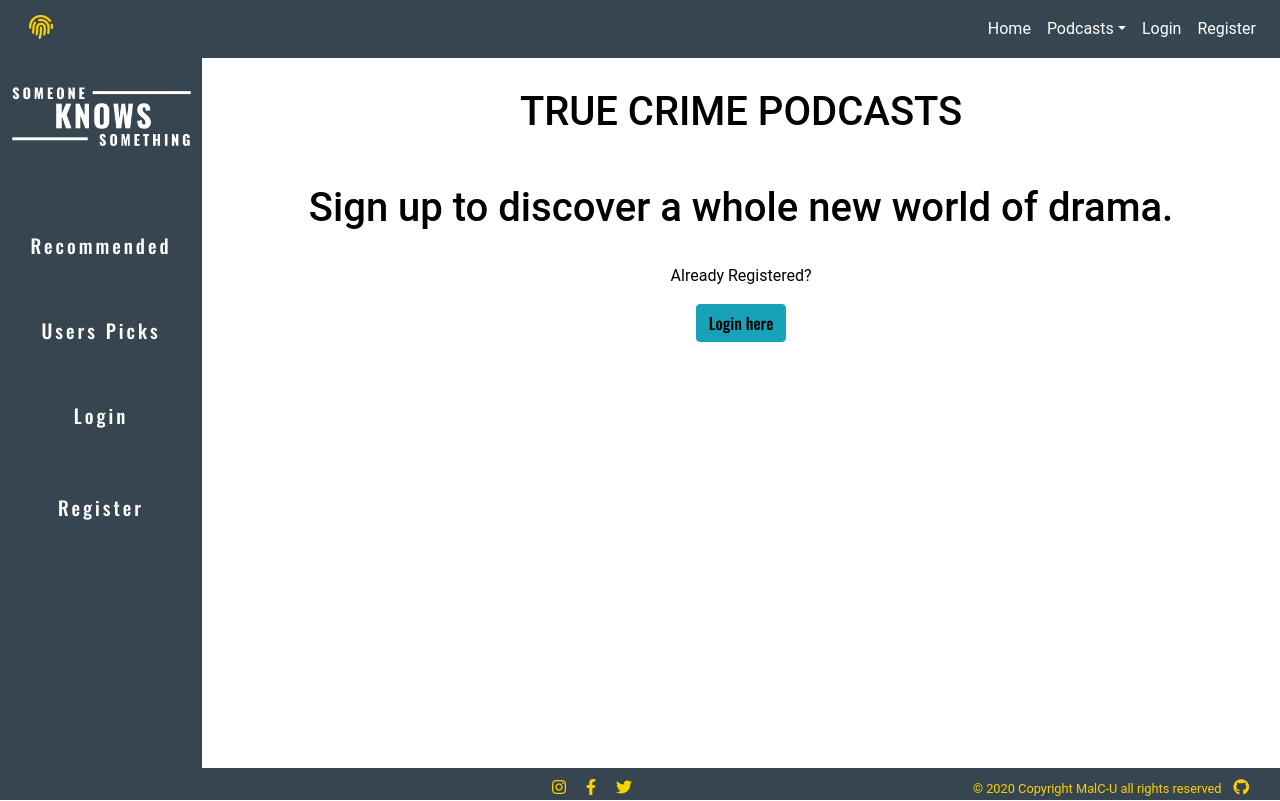
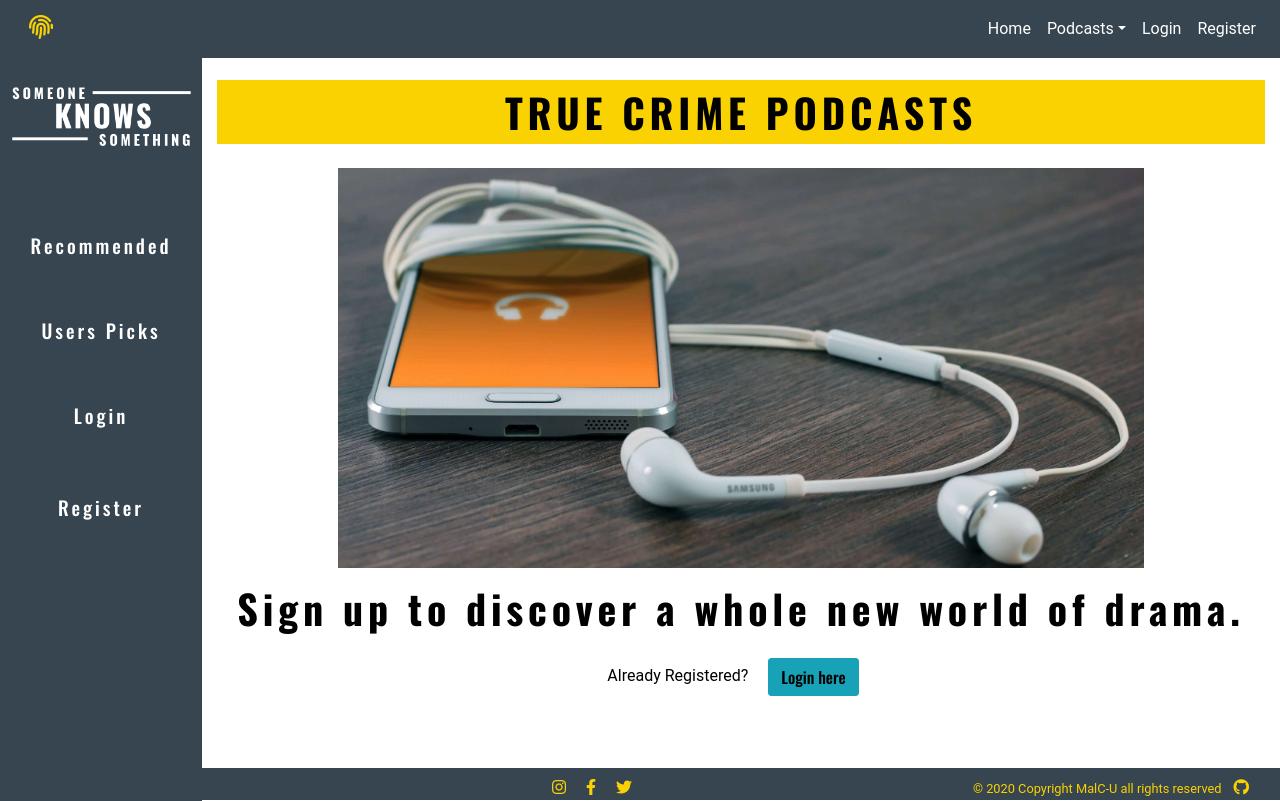
Before and after one commit to malc-u/SomeoneKnowsSomething, a Flask app: page / in a window 1280 px wide. Run offline with Flask 2, Linux system fonts and the light colour scheme; some libraries are stand-ins or nearby versions.

Commit message:
Removed unused # and snake_case from classes and id names

```diff
--- a/templates/index.html
+++ b/templates/index.html
@@ -1,16 +1,16 @@
 {% extends 'layout/base.html' %} {% block content %}
-<div class="col-12 text-center home_header">
+<div class="col-12 text-center home-header">
     <h1 class="text-uppercase py-2">True crime podcasts</h1>
 </div>
-<div class="col-12 pt-3" id="index_wrapper">
+<div class="col-12 pt-3">
     <div class="row mx-0">
         <div class="col-sm-12 text-center">
-            <div class="col-12 hero_container mb-2"></div>
-            <div class="home_bottom mt-2 mb-5">
+            <div class="col-12 hero-container mb-2"></div>
+            <div class="home-bottom mt-2 mb-5">
                 <h1 class="pb-2 mt-3">Sign up to discover a whole new world of drama.</h1>
                 <div class="py-3">
-                    <p class="index_bottom_button">Already Registered?</p>
-                    <a class="btn btn-info mx-3 index_bottom_button" href="{{url_for('login')}}"
+                    <p class="index-bottom-button">Already Registered?</p>
+                    <a class="btn btn-info mx-3 index-bottom-button" href="{{url_for('login')}}"
                         aria-label="Login here">Login here</a>
                 </div>
             </div>
```
